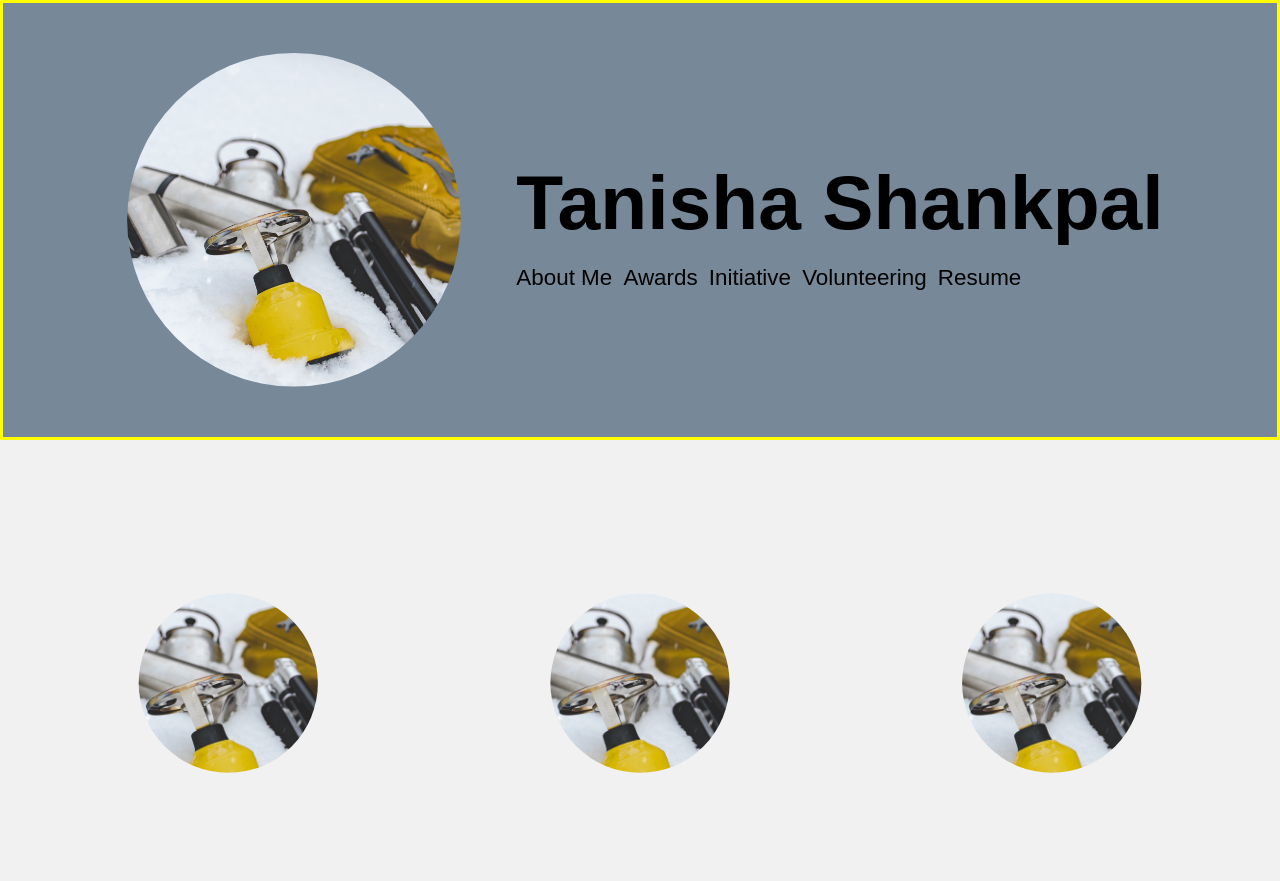
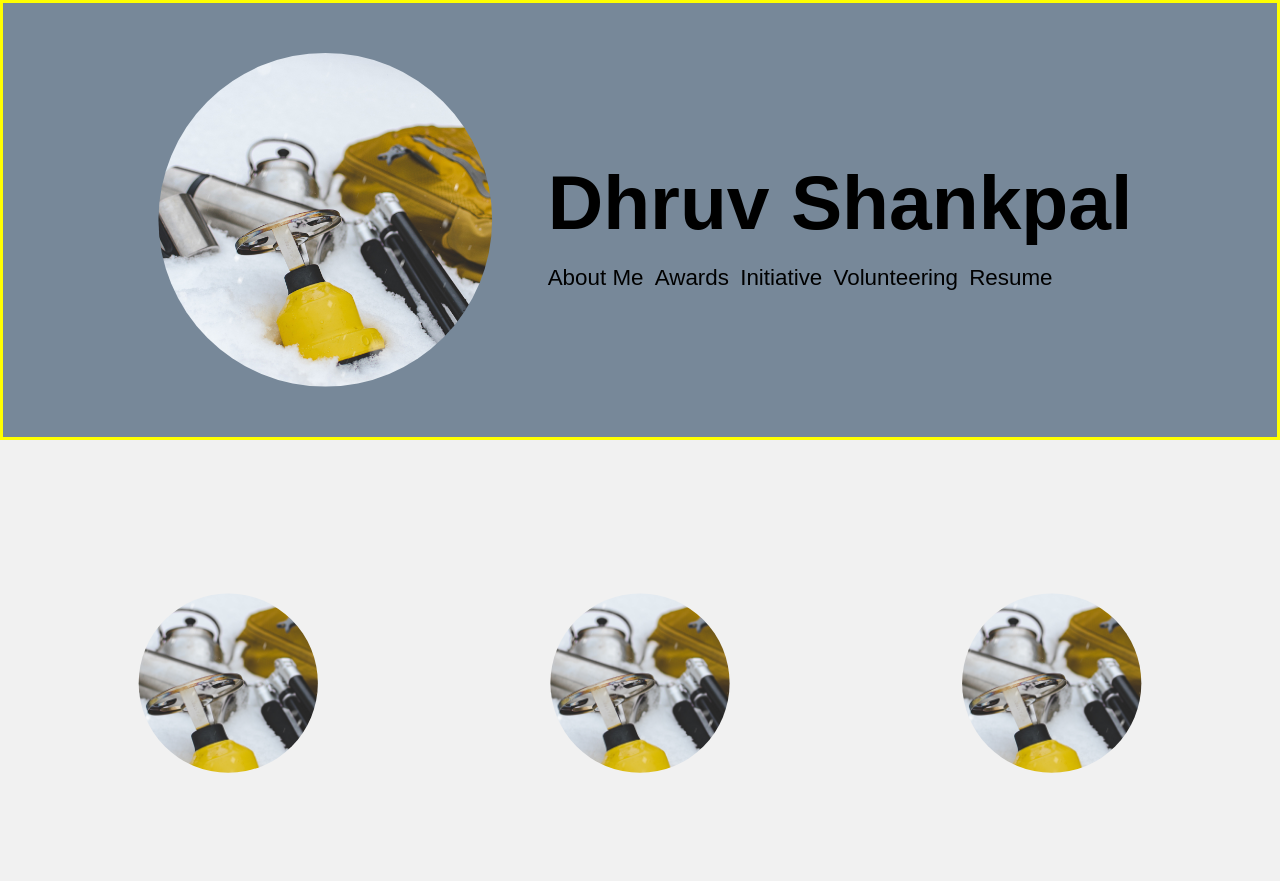
Before and after one commit to DhruvShankpal/myprofileapp, a Python web app: template templates/base.html in a window 1280 px wide. Shown: the top 881 px of the page. Run offline with Jinja, Linux system fonts and the light colour scheme; the template is opened without the code that fills it, so the values that code supplies are empty; some web fonts are replaced.

Commit message:
Dev changes

```diff
--- a/templates/base.html
+++ b/templates/base.html
@@ -6,14 +6,14 @@
     <meta name="viewport" content="width=device-width, initial-scale=1" />
 
     <title>Tashu Shankpal</title>
-    <link rel="stylesheet" href="/static/css/tashu_style.css" />
+    <link rel="stylesheet" href="/static/css/dhruv_style.css" />
 </head>
 
 <body>
     <!-- <header>
         <h1>
-             <img src="ice.jpg" alt="Tanisha Shankpal" />
-            <img src="Tanisha Shankpal.svg" alt="Tanisha Shankpal" />
+             <img src="ice.jpg" alt="Dhruv Shankpal" />
+            <img src="Dhruv Shankpal.svg" alt="Dhruv Shankpal" />
         </h1>
 
         <nav>
@@ -27,7 +27,7 @@
     <hero>
         <div class="photo"><img src="/static/img/ice.jpg"></div>
         <div class="name-menu">
-            <div class="name"><h1>Tanisha Shankpal</h1></div>
+            <div class="name"><h1>Dhruv Shankpal</h1></div>
             <div class="menu">
                 <a href="#">About Me</a>
                 <a href="#">Awards</a>
```
Also changed, not shown: views.py (+4 -4 lines), static/css/dhruv_style.css (renamed from static/css/tashu_style.css).
